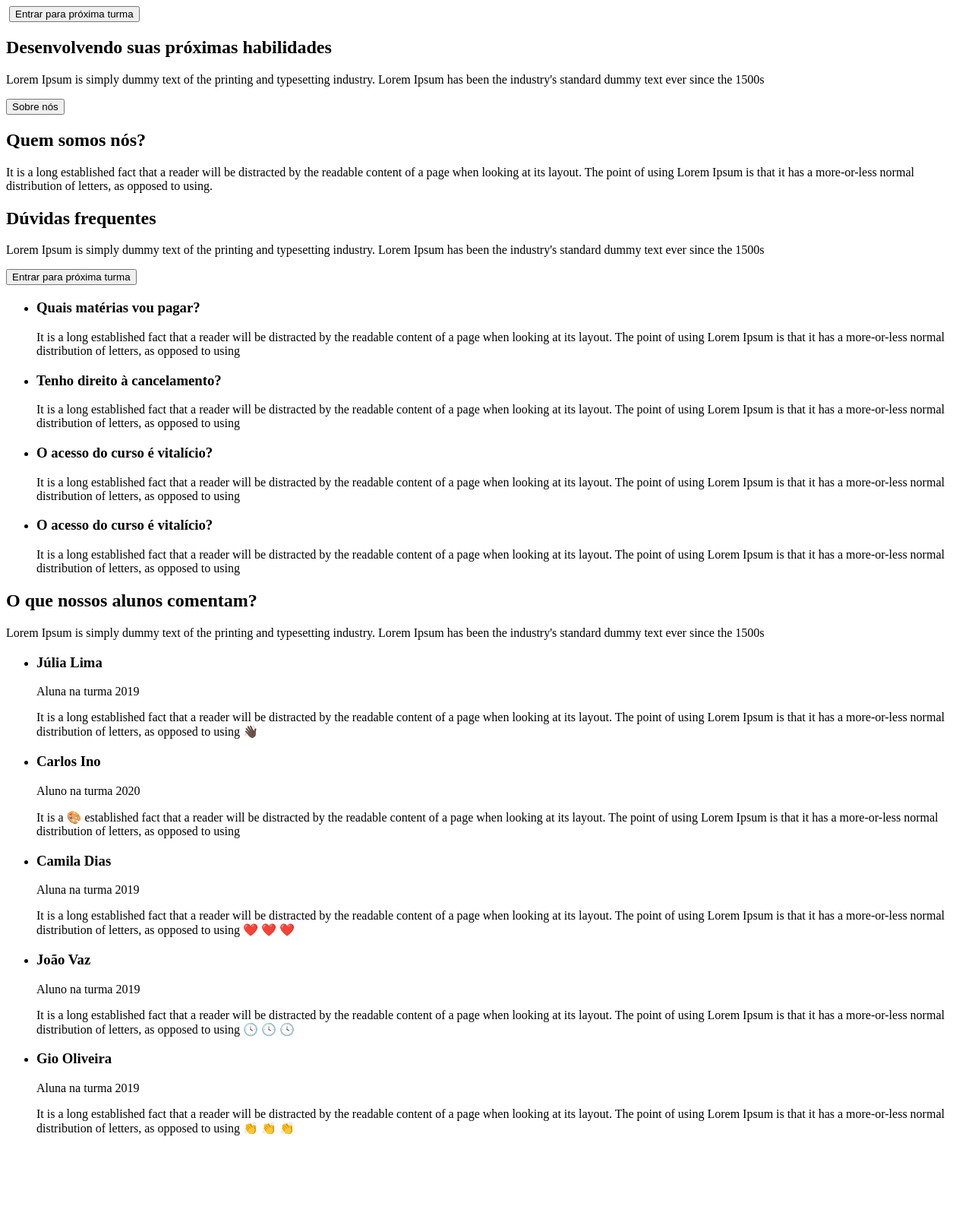
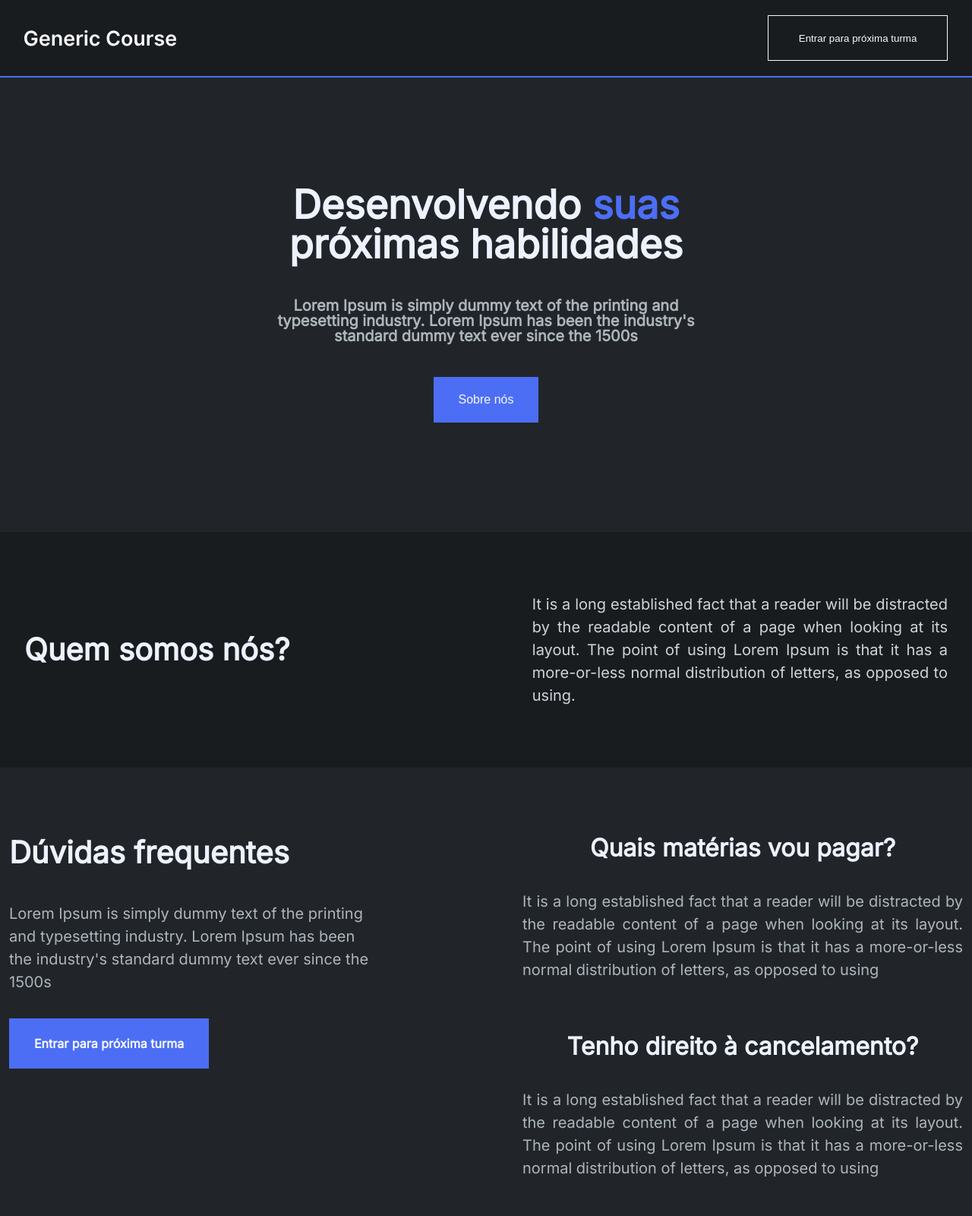
Before and after one commit to ernanicruz07/m2-site-institucional-generico-ernanicruz07, a plain HTML site: page index.html in a window 1280 px wide. Shown: the top 1600 px of the page at 76% size. Before the commit the page ends 1536 px from the top, so only its background shows below. Drawn offline with Linux system fonts and the light colour scheme.

Commit message:
final (corrijido)

```diff
--- a/index.html
+++ b/index.html
@@ -3,35 +3,37 @@
   <head>
     <meta charset="UTF-8" />
     <meta name="viewport" content="width=device-width, initial-scale=1.0" />
+    <link rel="stylesheet" href="./src/styles/index.css">
+    <script src="./src/scripts/index.js" defer></script>
     <title>Página Institucional Genérica</title>
   </head>
   <body>
     <!-- ====== Header ====== -->
     <header>
-      <div>
-        <img src="" alt="" />
-        <button>Entrar para próxima turma</button>
+      <div class="header">
+        <img src="./src/assets/logo.svg" alt="Logo Generic Course" />
+        <button id="register" class="button_enter">Entrar para próxima turma</button>
       </div>
     </header>
     <main>
       <!-- ====== Section Banner ====== -->
       <section>
-        <div>
-          <h1>Desenvolvendo <span>suas</span> próximas habilidades</h1>
-          <p>
+        <div class="banner">
+          <h1 class="banner__titulo">Desenvolvendo <span>suas</span> próximas habilidades</h1>
+          <p class="texto_banner">
             Lorem Ipsum is simply dummy text of the printing and typesetting
             industry. Lorem Ipsum has been the industry's standard dummy text
             ever since the 1500s
           </p>
-          <button>Sobre nós</button>
+          <button class="button_aboutUs">Sobre nós</button>
         </div>
       </section>
 
       <!-- ====== Section About ====== -->
-      <section>
-        <div>
-          <h2>Quem somos nós?</h2>
-          <p>
+      <section class="aboutUs__section">
+        <div class="div_aboutUs">
+          <h2 class="title_aboutUs">Quem somos nós?</h2>
+          <p class="aboutUs_text">
             It is a long established fact that a reader will be distracted by
             the readable content of a page when looking at its layout. The point
             of using Lorem Ipsum is that it has a more-or-less normal
@@ -41,26 +43,23 @@
       </section>
 
       <!-- ====== Section FAQ ====== -->
-      <section>
-        <div>
+      <section class="faq_section">
           <!-- LEFT SIDE -->
-          <div>
-            <div>
-              <h2>Dúvidas frequentes</h2>
-              <p>
+            <div class="div_faq">
+              <h2 class="faq_title">Dúvidas frequentes</h2>
+              <p class="faq_text">
                 Lorem Ipsum is simply dummy text of the printing and typesetting
                 industry. Lorem Ipsum has been the industry's standard dummy
                 text ever since the 1500s
               </p>
-              <button>Entrar para próxima turma</button>
+              <button class="button_nextClass">Entrar para próxima turma</button>
             </div>
-          </div>
           <!-- RIGHT SIDE -->
-          <ul>
+          <ul class="faq_ul">
             <!-- Question 1 -->
             <li>
-              <h3>Quais matérias vou pagar?</h3>
-              <p>
+              <h3 class="questions">Quais matérias vou pagar?</h3>
+              <p class="answer">
                 It is a long established fact that a reader will be distracted
                 by the readable content of a page when looking at its layout.
                 The point of using Lorem Ipsum is that it has a more-or-less
@@ -69,8 +68,8 @@
             </li>
             <!-- Question 2 -->
             <li>
-              <h3>Tenho direito à cancelamento?</h3>
-              <p>
+              <h3 class="questions">Tenho direito à cancelamento?</h3>
+              <p class="answer">
                 It is a long established fact that a reader will be distracted
                 by the readable content of a page when looking at its layout.
                 The point of using Lorem Ipsum is that it has a more-or-less
@@ -79,8 +78,8 @@
             </li>
             <!-- Question 3 -->
             <li>
-              <h3>O acesso do curso é vitalício?</h3>
-              <p>
+              <h3 class="questions">O acesso do curso é vitalício?</h3>
+              <p class="answer">
                 It is a long established fact that a reader will be distracted
                 by the readable content of a page when looking at its layout.
                 The point of using Lorem Ipsum is that it has a more-or-less
@@ -89,8 +88,8 @@
             </li>
             <!-- Question 4 -->
             <li>
-              <h3>O acesso do curso é vitalício?</h3>
-              <p>
+              <h3 class="questions">O acesso do curso é vitalício?</h3>
+              <p class="answer">
                 It is a long established fact that a reader will be distracted
                 by the readable content of a page when looking at its layout.
                 The point of using Lorem Ipsum is that it has a more-or-less
@@ -98,17 +97,17 @@
               </p>
             </li>
           </ul>
-        </div>
+        <!-- </div> -->
       </section>
 
       <!-- ====== Section Comments ====== -->
-      <section>
-        <div>
+      <section class="section__coments">
+        <div class="section_coments">
           <!-- RIGHT SIDE -->
-          <div>
-            <div>
-              <h2>O que nossos alunos comentam?</h2>
-              <p>
+          <div class="coment_student1">
+            <div class="coment_student">
+              <h2 class="coment_title">O que nossos alunos comentam?</h2>
+              <p class="coment_defined">
                 Lorem Ipsum is simply dummy text of the printing and typesetting
                 industry. Lorem Ipsum has been the industry's standard dummy
                 text ever since the 1500s
@@ -116,14 +115,14 @@
             </div>
           </div>
           <!-- LEFT SIDE -->
-          <ul>
+          <ul class="section_students">
             <!-- Comment 1 -->
-            <li>
-              <div>
-                <h3>Júlia Lima</h3>
-                <p>Aluna na turma 2019</p>
+            <li class="defined_student">
+              <div class="student_class">
+                <h3 class="student_name">Júlia Lima</h3>
+                <p class="student_year">Aluna na turma 2019</p>
               </div>
-              <p>
+              <p class="student_brief">
                 It is a long established fact that a reader will be distracted
                 by the readable content of a page when looking at its layout.
                 The point of using Lorem Ipsum is that it has a more-or-less
@@ -131,12 +130,12 @@
               </p>
             </li>
             <!-- Comment 2 -->
-            <li>
-              <div>
-                <h3>Carlos Ino</h3>
-                <p>Aluno na turma 2020</p>
+            <li class="defined_student">
+              <div class="student_class">
+                <h3 class="student_name">Carlos Ino</h3>
+                <p class="student_year">Aluno na turma 2020</p>
               </div>
-              <p>
+              <p class="student_brief">
                 It is a 🎨 established fact that a reader will be distracted by
                 the readable content of a page when looking at its layout. The
                 point of using Lorem Ipsum is that it has a more-or-less normal
@@ -144,12 +143,12 @@
               </p>
             </li>
             <!-- Comment 3 -->
-            <li>
-              <div>
-                <h3>Camila Dias</h3>
-                <p>Aluna na turma 2019</p>
+            <li class="defined_student">
+              <div class="student_class">
+                <h3 class="student_name">Camila Dias</h3>
+                <p class="student_year">Aluna na turma 2019</p>
               </div>
-              <p>
+              <p class="student_brief">
                 It is a long established fact that a reader will be distracted
                 by the readable content of a page when looking at its layout.
                 The point of using Lorem Ipsum is that it has a more-or-less
@@ -157,12 +156,12 @@
               </p>
             </li>
             <!-- Comment 4 -->
-            <li>
-              <div>
-                <h3>João Vaz</h3>
-                <p>Aluno na turma 2019</p>
+            <li class="defined_student">
+              <div class="student_class">
+                <h3 class="student_name">João Vaz</h3>
+                <p class="student_year">Aluno na turma 2019</p>
               </div>
-              <p>
+              <p class="student_brief">
                 It is a long established fact that a reader will be distracted
                 by the readable content of a page when looking at its layout.
                 The point of using Lorem Ipsum is that it has a more-or-less
@@ -170,12 +169,12 @@
               </p>
             </li>
             <!-- Comment 5 -->
-            <li>
-              <div>
-                <h3>Gio Oliveira</h3>
-                <p>Aluna na turma 2019</p>
+            <li class="defined_student">
+              <div class="student_class">
+                <h3 class="student_name">Gio Oliveira</h3>
+                <p class="student_year">Aluna na turma 2019</p>
               </div>
-              <p>
+              <p class="student_brief">
                 It is a long established fact that a reader will be distracted
                 by the readable content of a page when looking at its layout.
                 The point of using Lorem Ipsum is that it has a more-or-less
@@ -189,10 +188,22 @@
 
     <!-- ====== Footer ====== -->
     <footer>
-      <img src="" alt="" />
+      <img src="./src/assets/logo.svg" alt="" />
     </footer>
 
     <!-- ====== Modal ====== -->
-    <dialog></dialog>
+    <dialog id="modalController">
+      <form>
+      <div class="modalContainer">
+        <h1 class="h1_register">Cadastro</h1>
+        <button type="button" id="close" class="close_modal">X</button>
+        <p class="p_modal">Lorem ipsum dolor sit amet consectetur adipisicing elit. Ipsam repellendus laudantium officiis eaque ex doloribus, nostrum repudiandae nulla, et, expedita ea numquam porro culpa nemo.</p>
+
+        <input class="input_style" type="email" name="e-mail" placeholder="Digitar e-mail">
+      <button class="button_modal">Entrar na lista para próxima turma
+      </button>
+    </div>
+    </form>
+    </dialog>
   </body>
 </html>
--- /dev/null
+++ b/src/scripts/index.js
@@ -0,0 +1,25 @@
+function handleModal (){
+    const button = document.getElementById('register')
+    const modalContainer = document.getElementById('modalController')
+    const button_faq = document.querySelector('.button_nextClass')
+
+    button.addEventListener('click' , () => {
+        modalContainer.showModal()
+
+    })
+    button_faq.addEventListener('click' , () => {
+        modalContainer.showModal()
+    })
+}
+
+function closeModal(){
+    const buttonCloseModal = document.getElementById('close')
+    const modalContainer = document.getElementById('modalController')
+
+    buttonCloseModal.addEventListener('click', () => {
+        modalContainer.close()
+    })
+}
+
+handleModal()
+closeModal()
--- /dev/null
+++ b/src/styles/globalStyles.css
@@ -0,0 +1,24 @@
+@import url('https://fonts.googleapis.com/css2?family=Inter&display=swap');
+
+:root{
+    --brand-1: #4C6EF5;
+    --brand-2: #364FC7;
+    --gray-1: #191C1F;
+    --gray-2: #212529;
+    --gray-3: #343A40;
+    --gray-4: #ADB5BD;
+    --gray-5: #CED4DA;
+    --gray-6: #EDF2FF;
+    --gray-7: #F8F9FA;
+
+    --font-primary: "Inter", sans-serif;
+
+    --font-size-title1: 52px;
+    --font-size-title2: 40px;
+    --font-size-title3: 32px;
+    --font-size-text1: 20px;
+    --font-size-text2: 18px;
+    --font-size-text3: 16px;
+
+    --font-line-heigth-text4: 24px;
+}
--- /dev/null
+++ b/src/styles/index.css
@@ -0,0 +1,454 @@
+@import url('./reset.css');
+@import url('./globalStyles.css');
+
+.header {
+    max-width: 1256px;
+    font-family: var(--font-primary);
+    justify-content: space-between;
+    padding: 20px clamp(0.5rem, 0.039rem + 2.456vw, 2.25rem);
+    display: flex;
+    margin: 0 auto;
+}
+header{
+    border-bottom: 2px solid var(--brand-1, #4C6EF5);
+    position: fixed;
+    z-index: 1;
+    top: 0;
+    width: 100%;
+    background: var(--gray-1, #191C1F);
+}
+main{
+    display: flex;
+    flex-direction: column;
+    align-items: center;
+    width: 100%;
+    background-color: var(--gray-2);
+}
+.button_enter {
+    color: var(--gray-7);
+    background-color: var(--gray-1);
+    border: 1px solid var(--gray-7, #F8F9FA);
+    height: 60px;
+    padding: 20px clamp(1rem, 0.265rem + 2.761vw, 2.75rem);
+    gap: 10px;
+}
+
+.banner {
+    font-family: var(--font-primary);
+    background: var(--gray-2);
+    color: var(--gray-6);
+    font-size: var(--font-size-title1);
+    display: flex;
+    width: 100%;
+    flex-direction: column;
+    align-items: center;
+    gap: 44px;
+    font-weight: 600;
+    margin-top: 100px;
+    height: 600px;
+    justify-content: center;
+    max-width: 1256px;
+}
+.banner__titulo{
+    width: clamp(25rem, 18.947rem + 32.281vw, 48rem);
+    text-align: center;
+}
+
+span {
+    color: var(--brand-1);
+}
+
+.texto_banner{
+    color: var(--gray-4);
+    text-align: center;
+    font-size: var(--font-size-text1);
+    width: clamp(20rem, 14.737rem + 28.07vw, 40rem);
+}
+.aboutUs__section{
+    width: 100%;
+    background-color: var(--gray-1);
+}
+
+.button_aboutUs{
+    border: 1px solid var(--brand-1);
+    background: var(--brand-1);
+    color: var(--gray-7);
+    padding: 20px 32px;
+    align-items: center;
+    font-size: var(--font-size-text3);
+}
+
+.div_aboutUs{
+    color: var(--gray-6);
+    font-family: var(--font-primary);
+    font-size: var(--font-size-title2);
+    display: flex;
+    padding: 80px clamp(0.5rem, 0.039rem + 2.456vw, 2.25rem);
+    align-items: center;
+    justify-content: space-between;
+    font-weight: 600;
+    max-width: 1256px;
+    margin: 0 auto;
+}
+
+.title_aboutUs{
+    display: flex;
+    width: 45%;
+}
+
+.aboutUs_text{
+    font-family: var(--font-primary);
+    font-size: var(--font-size-text1);
+    color: var(--gray-5);
+    line-height: 150%;
+    font-weight: 400;
+    text-align: justify;
+    width: 45%;
+}
+
+.faq_section{
+    background-color: var(--gray-2);
+    color: var(--gray-6);
+    display: flex;
+    padding: 80px clamp(0.5rem, 0.303rem + 1.053vw, 1.25rem);
+    align-items: flex-start;
+    gap: 56px;
+    justify-content: space-between;
+    max-width: 1256px;
+    width: 100%;
+}
+
+.div_faq{
+    display: flex;
+    width: 30rem;
+    align-items: flex-start;
+    flex-direction: column;
+    gap: 33px;
+    position: sticky;
+    top: 10rem;
+}
+
+.faq_title{
+    font-family: var(--font-primary);
+    font-size: var(--font-size-title2);
+    line-height: 160%;
+    font-weight: 600;
+}
+
+.faq_text{
+    color: var(--gray-4);
+    font-size: var(--font-size-text1);
+    line-height: 150%;
+    font-weight: 400;
+    font-family: var(--font-primary);
+}
+
+.button_nextClass{
+    padding: 20px 32px;
+    display: flex;
+    justify-content: center;
+    gap: 10px;
+    background-color: var(--brand-1);
+    border: 1px solid var(--brand-1);
+    color: var(--gray-7);
+    font-family: var(--font-primary);
+    font-size: var(--font-size-text3);
+    font-weight: 600;
+    line-height: 150%;
+}
+.faq_ul{
+    display: flex;
+    width: 580px;
+    flex-direction: column;
+    align-items: flex-start;
+    gap: 60px;
+
+}
+
+.questions{
+    color: var(--gray-6);
+    text-align: center;
+    font-family: var(--font-primary);
+    font-size: var(--font-size-title3);
+    font-weight: 600;
+    line-height: 160%;
+    padding-bottom: 30px;
+}
+
+.answer{
+    color: var(--gray-4);
+    font-family: var(--font-primary);
+    font-size: var(--font-size-text1);
+    font-weight: 400;
+    line-height: 150%;
+    text-align: justify;
+}
+
+.section_coments{
+    display: flex;
+    align-items: flex-start;
+    width: 100%;
+    background-color: var(--gray-2);
+    flex-direction: row-reverse;
+    justify-content: space-between;
+    max-width: 1256px;
+    padding: 80px clamp(0.5rem, 0.039rem + 2.456vw, 2.25rem);
+}
+.coment_student1{
+    display: flex;
+    position: sticky;
+    top: 10rem;
+    width: 45%;
+    max-width: 500px;
+}
+
+.coment_student{
+    display: flex;
+    padding: 80px 52px;
+    flex-direction: column;
+    align-items: flex-start;
+    gap: 35px;
+    background-color: var(--brand-1);
+}
+.section__coments{
+    width: 100%;
+    display: flex;
+    justify-content: center;
+
+}
+
+.coment_title{
+    font-family: var(--font-primary);
+    color: var(--gray-7);
+    font-size: var(--font-size-title2);
+    font-weight: 600;
+    line-height: 160%;
+    align-self: stretch;
+}
+
+.coment_defined{
+    color: var(--gray-7);
+    font-family: var(--font-primary);
+    text-align: justify;
+    font-size: var(--font-size-text1);
+    font-weight: 400;
+    line-height: 150%;
+}
+
+.section_students{
+    display: flex;
+    align-items: flex-start;
+    gap: 56px;
+    flex-direction: column;
+    width: 45%;
+    max-width: 500px;
+}
+
+.student_class{
+    font-family: var(--font-primary);
+    color: var(--gray-7);
+    display: flex;
+    align-items: flex-start;
+    gap: 16px;
+    flex-direction: column;
+    width: 200px;
+    height: 27px;
+}
+
+.student_name{
+    font-size: var(--font-size-title3);
+    font-weight: 600;
+    line-height: 160%;
+    min-width: 100px;
+    width: 30%;
+}
+
+.student_year{
+    font-size: var(--font-size-text3);
+    font-weight: 400;
+    line-height: 150%;
+    display: flex;
+}
+
+.student_brief{
+    font-family: var(--font-primary);
+    color: var(--gray-5);
+    font-size: var(--font-size-text2);
+    font-weight: 400;
+    line-height: 150%;
+    text-align: justify;
+}
+
+.defined_student{
+    display:flex;
+    align-items: flex-start;
+    gap:16px;
+    width: 100%;
+}
+
+footer{
+    display: flex;
+    width: 100%;
+    justify-content: center;
+    align-items: center;
+    gap: 10px;
+    background: var(--gray-1);
+    height: 102px;
+}
+
+dialog{
+    border: 2px solid var(--brand-1);
+    background-color: var(--gray-2);
+    gap: 31px;
+    width: 504px;
+}
+
+.modalContainer{
+    display: inline-flex;
+    padding: 40px 28px;
+    flex-direction: column;
+    align-items: flex-start;
+    gap: 31px;
+}
+
+.h1_register{
+    color: var(--gray-7);
+    font-family: var(--font-primary);
+    font-size: var(--font-size-title3);
+    font-weight: 600;
+}
+
+.p_modal{
+    color: var(--gray-4);
+    font-family: var(--font-primary);
+    font-size: var(--font-size-text3);
+    font-weight: 400;
+}
+
+.input_style{
+    display: flex;
+    width: 448px;
+    height: 60px;
+    align-items: flex-start;
+    border: 1px solid var(--gray-1);
+    background-color: var(--gray-1);
+    color: var(--gray-4);
+    text-align: center;
+    font-family: var(--font-primary);
+    font-size: var(--font-size-text1);
+    font-weight: 400;
+}
+
+.button_modal{
+    display: flex;
+    width: 100%;
+    height: 60px;
+    justify-content: center;
+    border: 1px solid var(--brand-1);
+    background-color: var(--brand-1);
+    color: var(--gray-7);
+    font-family: var(--font-primary);
+    font-size: var(--font-size-text3);
+    font-weight: 600;
+    text-align: center;
+    align-items: center;
+}
+
+.close_modal{
+    display: flex;
+    padding: 5px 11px;
+    border-radius: 3px;
+    border: none;
+    background-color: var(--gray-3);
+    justify-content: center;
+    color: var(--gray-4);
+    text-align: center;
+    font-size: var(--font-size-text1);
+    font-family: var(--font-primary);
+    position: absolute;
+    top: 3.2rem;
+    right: 3rem;
+}
+
+@media (max-width: 769px) {
+ .section_coments{
+    flex-direction: column;
+ }
+ .coment_student1{
+    position: static;
+    width: 100%;
+    max-width: unset;
+ }
+ .coment_student{
+    width: 100%;
+ }
+ .defined_student{
+    flex-direction: column;
+    gap:2rem;
+    width: 100%;
+ }
+ .student_class{
+    flex-direction: row;
+    width: 100%;
+    height: fit-content;
+    align-items: center;
+ }
+ .student_brief{
+    width: 100%;
+ }
+ .faq_section{
+    flex-direction: column;
+ }
+ .div_faq{
+    position: static;
+    width: 100%;
+    align-items: center;
+ }
+ .faq_ul{
+    width: 100%;
+ }
+ .div_aboutUs{
+    flex-direction: column;
+    gap: 2rem;
+ }
+ .title_aboutUs {
+    width: 100%;
+    text-align: center;
+    display: block;
+ }
+ .aboutUs_text{
+    width: 100%;
+ }
+ .button_nextClass{
+    width: 100%;
+ }
+ .banner__titulo{
+    width: 100%;
+ }
+ .section_students{
+    width: 100%;
+    max-width: unset;
+    margin-top: 2rem;
+ }
+ .student_name{
+    width: fit-content;
+ }
+ .modalContainer{
+    width: 100%;
+}
+.input_style{
+    width: 100%;
+}
+.button_modal{
+    width: 100%;
+}
+.faq_text{
+    text-align: justify;
+}
+
+@media (max-width: 426px) {
+    .button_enter{
+        display: none;
+    }
+}
+}
--- /dev/null
+++ b/src/styles/reset.css
@@ -0,0 +1,48 @@
+/* http://meyerweb.com/eric/tools/css/reset/
+ v2.0 | 20110126
+ License: none (public domain)
+*/
+
+html, body, div, span, applet, object, iframe,
+h1, h2, h3, h4, h5, h6, p, blockquote, pre,
+a, abbr, acronym, address, big, cite, code,
+del, dfn, em, img, ins, kbd, q, s, samp,
+small, strike, strong, sub, sup, tt, var,
+b, u, i, center,
+dl, dt, dd, ol, ul, li,
+fieldset, form, label, legend,
+table, caption, tbody, tfoot, thead, tr, th, td,
+article, aside, canvas, details, embed,
+figure, figcaption, footer, header, hgroup,
+menu, nav, output, ruby, section, summary,
+time, mark, audio, video {
+  margin: 0;
+  padding: 0;
+  border: 0;
+  font-size: 100%;
+  font: inherit;
+  vertical-align: baseline;
+}
+/* HTML5 display-role reset for older browsers */
+article, aside, details, figcaption, figure,
+footer, header, hgroup, menu, nav, section {
+  display: block;
+}
+body {
+  line-height: 1;
+}
+ol, ul {
+  list-style: none;
+}
+blockquote, q {
+  quotes: none;
+}
+blockquote:before, blockquote:after,
+q:before, q:after {
+  content: '';
+  content: none;
+}
+table {
+  border-collapse: collapse;
+  border-spacing: 0;
+}
```
Also changed, not shown: src/assets/logo.svg (added).
